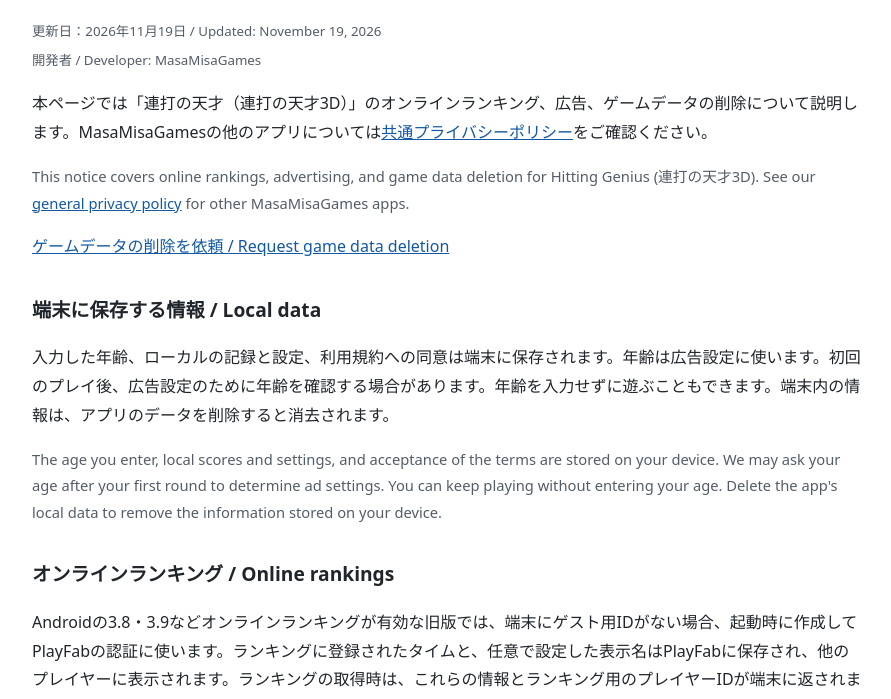
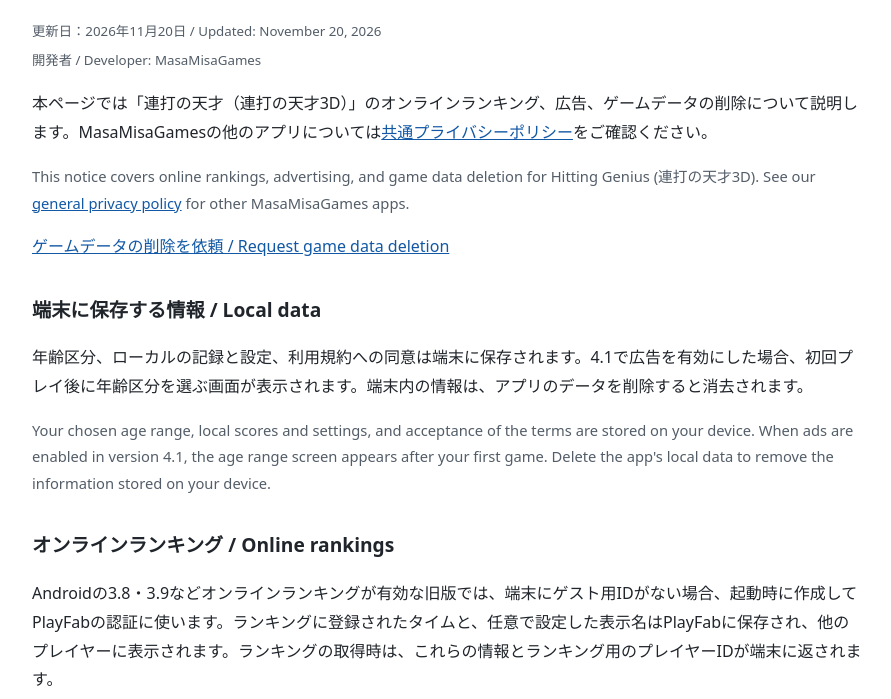
Before and after one commit to MasaMisaTV/Games, a plain HTML site: page hitting-genius-ads.html in a window 1280 px wide. Shown: the part 87-786 px from the top of the page, without its empty margins (192-1083 px from the left). Drawn offline with Linux system fonts and the light colour scheme.

Commit message:
Describe age-based ads in Hitting Genius 4.1

```diff
--- a/hitting-genius-ads.html
+++ b/hitting-genius-ads.html
@@ -12,13 +12,13 @@ h1{font-size:1.8rem;line-height:1.4}h2{font-size:1.2rem;margin-top:2rem}a{color:
 <body>
 <main>
 <h1>連打の天才 プライバシーポリシー</h1>
-<p><small>更新日：2026年11月19日 / Updated: November 19, 2026<br>開発者 / Developer: MasaMisaGames</small></p>
+<p><small>更新日：2026年11月20日 / Updated: November 20, 2026<br>開発者 / Developer: MasaMisaGames</small></p>
 <p>本ページでは「連打の天才（連打の天才3D）」のオンラインランキング、広告、ゲームデータの削除について説明します。MasaMisaGamesの他のアプリについては<a href="/">共通プライバシーポリシー</a>をご確認ください。</p>
 <p class="en" lang="en">This notice covers online rankings, advertising, and game data deletion for Hitting Genius (連打の天才3D). See our <a href="/">general privacy policy</a> for other MasaMisaGames apps.</p>
 <p><a href="#data-deletion">ゲームデータの削除を依頼 / Request game data deletion</a></p>
 <h2>端末に保存する情報 / Local data</h2>
-<p>入力した年齢、ローカルの記録と設定、利用規約への同意は端末に保存されます。年齢は広告設定に使います。初回のプレイ後、広告設定のために年齢を確認する場合があります。年齢を入力せずに遊ぶこともできます。端末内の情報は、アプリのデータを削除すると消去されます。</p>
-<p class="en" lang="en">The age you enter, local scores and settings, and acceptance of the terms are stored on your device. We may ask your age after your first round to determine ad settings. You can keep playing without entering your age. Delete the app's local data to remove the information stored on your device.</p>
+<p>年齢区分、ローカルの記録と設定、利用規約への同意は端末に保存されます。4.1で広告を有効にした場合、初回プレイ後に年齢区分を選ぶ画面が表示されます。端末内の情報は、アプリのデータを削除すると消去されます。</p>
+<p class="en" lang="en">Your chosen age range, local scores and settings, and acceptance of the terms are stored on your device. When ads are enabled in version 4.1, the age range screen appears after your first game. Delete the app's local data to remove the information stored on your device.</p>
 <h2 id="online-ranking">オンラインランキング / Online rankings</h2>
 <p>Androidの3.8・3.9などオンラインランキングが有効な旧版では、端末にゲスト用IDがない場合、起動時に作成してPlayFabの認証に使います。ランキングに登録されたタイムと、任意で設定した表示名はPlayFabに保存され、他のプレイヤーに表示されます。ランキングの取得時は、これらの情報とランキング用のプレイヤーIDが端末に返されます。</p>
 <p class="en" lang="en">Earlier versions with online rankings, including Android versions 3.8 and 3.9, use a guest identifier for PlayFab authentication. The game creates it at startup if the device has no saved identifier. PlayFab stores ranked times and optional nicknames, which other players can see on the leaderboard. Leaderboard responses also include player identifiers.</p>
@@ -38,8 +38,8 @@ h1{font-size:1.8rem;line-height:1.4}h2{font-size:1.2rem;margin-top:2rem}a{color:
 <p>広告SDKの初期化時に、プレイヤー名、生年月日、入力した年齢の数値、ランキング用IDは渡しません。年齢に応じた取り扱いのため、子ども向け・未成年向けなどの設定を広告関連サービスに伝える場合があります。</p>
 <p class="en" lang="en">We do not supply player names, dates of birth, numerical ages or ranking IDs when initializing the advertising SDK. We may pass child-directed or under-age treatment settings to advertising-related services.</p>
 <h2>3. 年齢に応じた取り扱い / Age-based treatment</h2>
-<p>4.1で広告を有効にした場合、18歳以上と確認できた方に広告を表示します。18歳未満の方と年齢を入力しない方は広告なしで遊べます。18歳以上の方への広告識別子の利用やパーソナライズには、必要な同意と端末の許可が必要です。</p>
-<p class="en" lang="en">When ads are enabled in version 4.1, they are shown to players confirmed to be 18 or older. Players under 18 and those who choose not to provide their age can play without ads. Advertising identifier use and personalization for adults require the applicable consent and device permissions.</p>
+<p>4.1で広告を有効にした場合、13歳以上と回答した方に、地域や同意の条件に応じて広告を表示します。13〜17歳にはAdMobの非パーソナライズ広告を使い、広告IDを送信しない設定を適用します。18歳以上への広告識別子の利用やパーソナライズには、必要な同意と端末の許可が必要です。</p>
+<p class="en" lang="en">When ads are enabled in version 4.1, players who report that they are 13 or older may receive ads based on their region and privacy choices. For players aged 13–17 we use non-personalized AdMob ads with a protection that prevents transmission of the advertising ID. Advertising identifier use and personalization for adults require the applicable consent and device permissions.</p>
 <h2>4. 同意と変更方法 / Consent and controls</h2>
 <p>同意が必要な地域では、必要な確認画面を表示します。選択肢から同意を拒否したり、利用目的や事業者を確認したりできます。変更用の画面が必要な場合は、アプリの設定にある「広告の設定」から開けます。選択を変更した場合、以前の選択で準備した広告を破棄し、次回起動まで広告を停止することがあります。iPhoneのトラッキング許可は、iOSの設定からも変更できます。</p>
 <p class="en" lang="en">Where consent is required, we show the applicable consent form, including refusal and purpose or provider choices. Where a privacy-options entry point is required, open “広告の設定” in the app's settings to change your choices. Changes may stop advertising until the next launch while ads prepared under earlier choices are discarded. You can also change tracking permission in iOS settings.</p>
```
